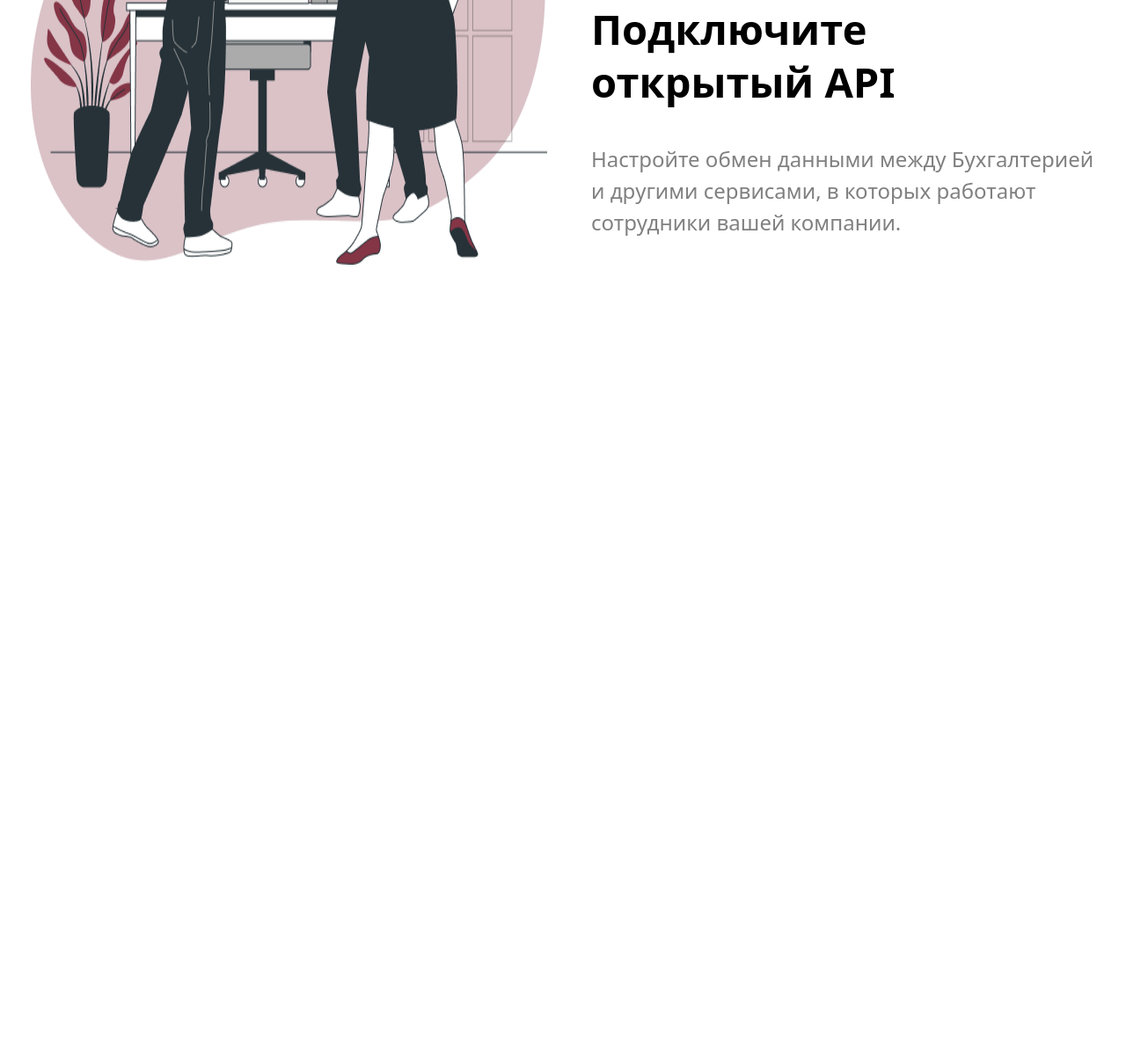
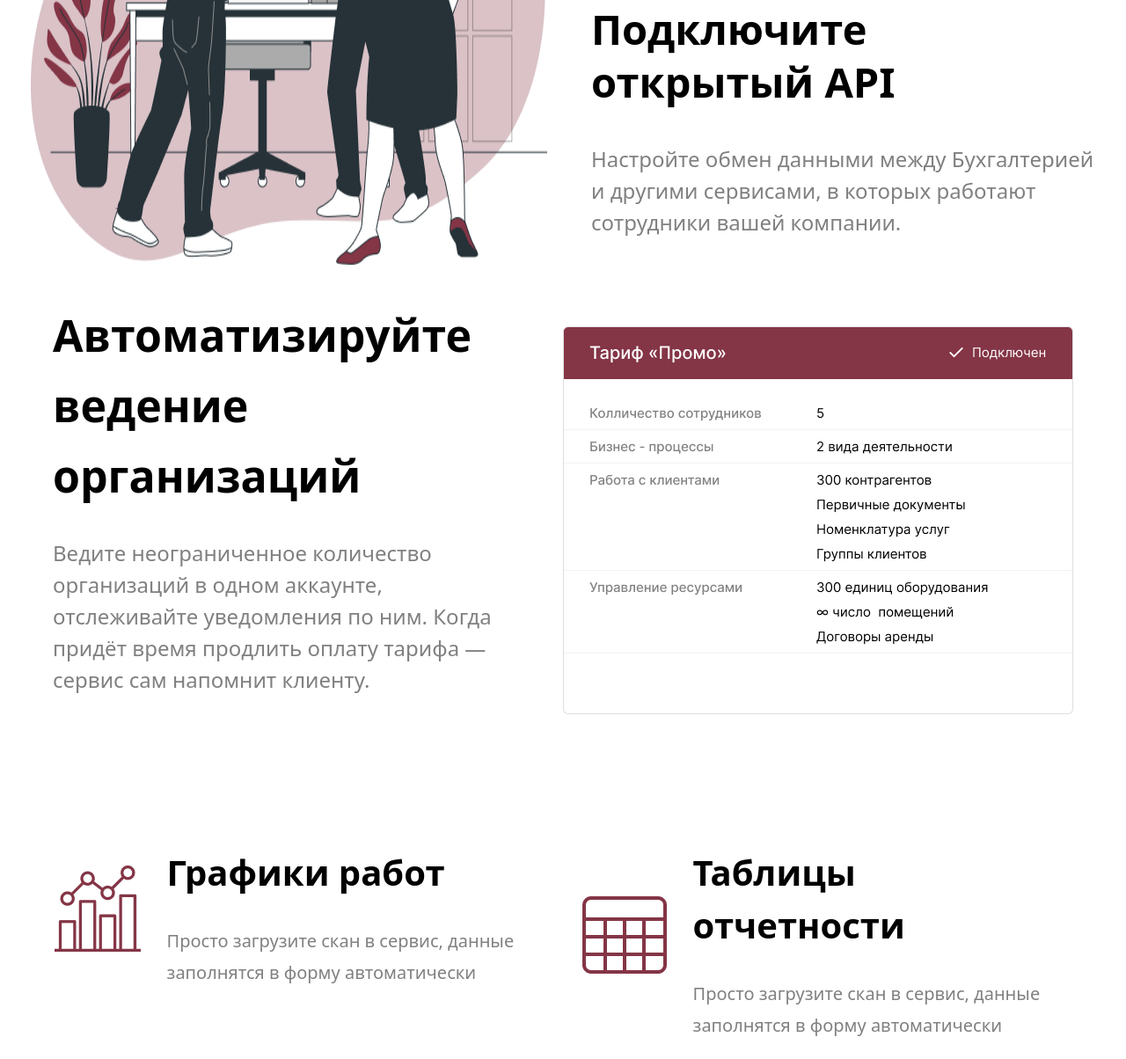
Before and after one commit to idris0111/hom17, a website: page index.html in a window 1280 px wide. Shown: the part 6491-7695 px from the top of the page at 88% size. Before the commit the page ends 6812 px from the top, so only its background shows below. Drawn offline with Linux system fonts and the light colour scheme.

Commit message:
Автоматизируйте ведение организаций

```diff
--- a/index.html
+++ b/index.html
@@ -219,6 +219,37 @@
             </div>
         </div>
     </section>
+    <section>
+        <div class="p-[20px] flex flex-col lg:flex-row max-w-[1200px] m-auto lg:gap-[40px]">
+            <div>
+                <h1 class="text-[40px] md:text-[50px] font-bold leading-[80px] mb-[10px]">Автоматизируйте ведение
+                    организаций</h1>
+                <p class="text-[24px] leading-[36px] text-[gray] mt-[30px]">Ведите неограниченное количество организаций
+                    в одном аккаунте, отслеживайте уведомления по ним. Когда придёт время продлить оплату тарифа —
+                    сервис сам напомнит клиенту.</p>
+            </div>
+            <img class="mt-[30px]" src="/Информация о тарифе.png" alt="">
+        </div>
+        <div class="p-[20px] flex flex-col max-w-[1200px] lg:flex-wrap lg:flex-row m-auto lg:gap-[40px] mt-[50px]">
+            <div class="md:mt-[60px] md:w-[80%] md:m-auto md:flex items-center gap-[30px] w-[95%] lg:w-[48%]">
+                <img class="mb-[20px]" src="./chart (2) 1.png" alt="">
+                <div>
+                    <h1 class="text-[24px] md:text-[40px] font-bold ">Графики работ</h1>
+                    <p class="mt-[10px] text-[16px] md:text-[20px] md:leading-[36px] text-[gray] md:mt-[30px]">Просто
+                        загрузите скан в сервис, данные заполнятся в форму автоматически</p>
+                </div>
+            </div>
+            <div class="md:mt-[60px] md:m-auto md:flex items-center gap-[30px]  md:w-[80%] w-[95%] lg:w-[48%]">
+                <img class="mb-[20px]" src="./cells 1.png" alt="">
+                <div>
+                    <h1 class="text-[24px] md:text-[40px] font-bold ">Таблицы отчетности</h1>
+                    <p class=" mt-[10px] text-[16px] md:text-[20px] md:leading-[36px] text-[gray] md:mt-[30px]">Просто
+                        загрузите скан в сервис, данные заполнятся в форму автоматически</p>
+                </div>
+            </div>
+        </div>
+        </div>
+    </section>
 </body>
 
 </html>
```
Also changed, not shown: cells 1.png (added), chart (2) 1.png (added), src/output.css.
